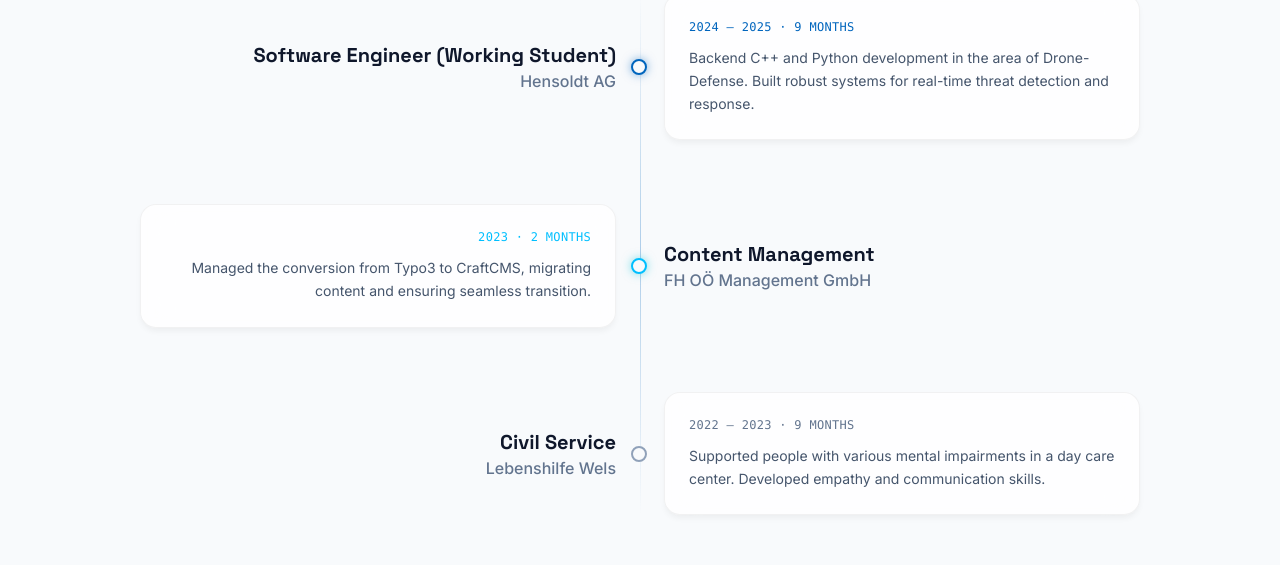
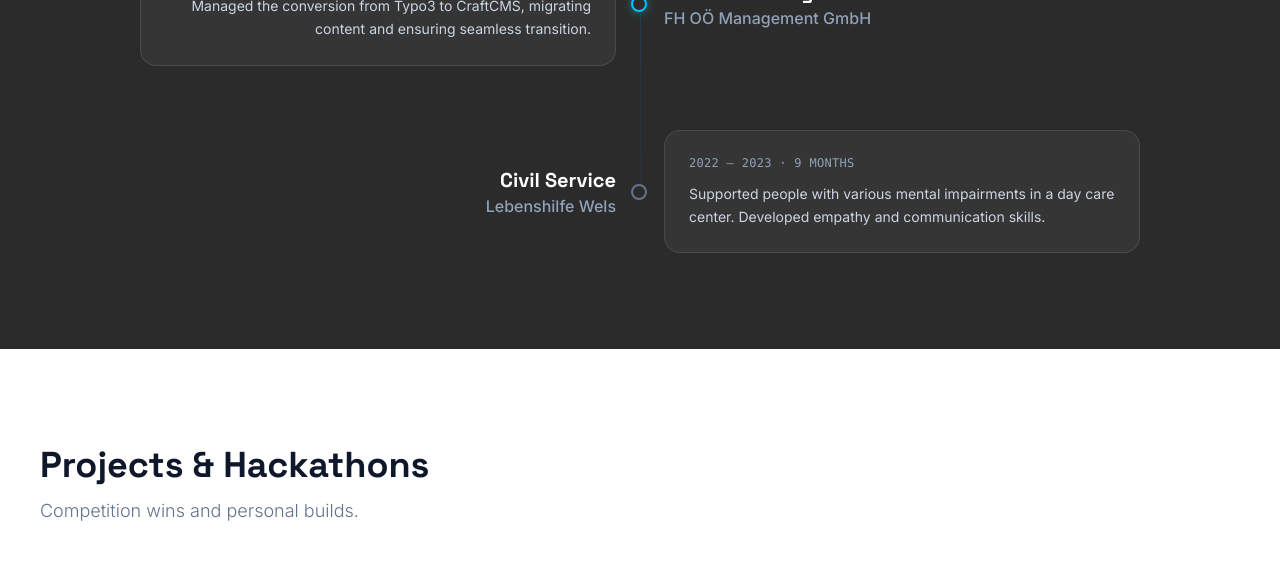
Before and after one commit to JakobZoebl/Portfolio, a React (Vite) app: page / in a window 1280 px wide. Shown: the part 3500-4065 px from the top of the page. Built offline with nearby package versions, Linux system fonts and the light colour scheme.

Commit message:
Feature: ~Parallax effect for grey sections and  floating header

```diff
--- a/src/App.jsx
+++ b/src/App.jsx
@@ -31,14 +31,29 @@ function App() {
   }, []);
 
   return (
-    <div className="relative min-h-screen flex flex-col">
+    <div className="relative min-h-screen flex flex-col z-0">
+      {/* Global Background Layer */}
+      <div className="absolute inset-0 pointer-events-none z-[-1] overflow-hidden">
+        {/* Angled background shape stretching down */}
+        <div className="background-angled-line"></div>
+
+        {/* Blue dot at the top right, slightly lower */}
+        <div className="background-blue-dot"></div>
+      </div>
+
       <Navbar navbarProgress={navbarProgress} />
       <Hero heroProgress={heroProgress} />
       <TechMarquee />
-      <About />
-      <Experience />
-      <Projects />
-      <Education />
+      {/* Parallax group 1: About sticks, Experience slides over */}
+      <div className="parallax-group">
+        <About />
+        <Experience />
+      </div>
+      {/* Parallax group 2: Projects sticks, Education slides over */}
+      <div className="parallax-group">
+        <Projects />
+        <Education />
+      </div>
       <Skills />
       <Contact />
       <Footer />
--- a/src/components/Experience.jsx
+++ b/src/components/Experience.jsx
@@ -1,24 +1,24 @@
 import React from 'react';
 
-const ExperienceItem = ({ role, company, period, duration, description, colorClass, dotColorClass, bgHoverClass }) => (
+const ExperienceItem = ({ role, company, period, duration, description, colorClass, dotColorClass }) => (
   <div className="reveal relative mb-16 md:grid md:grid-cols-2 md:gap-12 items-center group">
-    <div className={`absolute left-8 md:left-1/2 w-4 h-4 rounded-full border-2 ${dotColorClass} bg-slate-50 dark:bg-[#0a0a0a] -translate-x-[9px] md:-translate-x-[9px] z-10 transition-colors`}></div>
+    <div className={`absolute left-8 md:left-1/2 w-4 h-4 rounded-full border-2 ${dotColorClass} bg-[#2C2B2B] -translate-x-[9px] md:-translate-x-[9px] z-10 transition-colors`}></div>
 
     <div className="hidden md:block text-right">
-      <h3 className={`text-xl font-bold text-slate-900 dark:text-white group-hover:${colorClass} transition-colors font-display`}>{role}</h3>
-      <p className="text-slate-500 dark:text-slate-400 font-medium">{company}</p>
+      <h3 className={`text-xl font-bold text-white group-hover:${colorClass} transition-colors font-display`}>{role}</h3>
+      <p className="text-slate-400 font-medium">{company}</p>
     </div>
 
     <div className="ml-8 md:ml-0 md:col-start-2">
-      <div className={`glass-panel p-6 rounded-2xl hover:bg-white dark:hover:bg-slate-800/30 transition-colors border-slate-200 dark:border-slate-800/60`}>
+      <div className="p-6 rounded-2xl bg-white/5 hover:bg-white/10 transition-colors border border-white/10">
         <div className="md:hidden mb-2">
-          <h3 className="text-xl font-bold text-slate-900 dark:text-white">{role}</h3>
-          <p className="text-slate-500 dark:text-slate-400 font-medium">{company}</p>
+          <h3 className="text-xl font-bold text-white">{role}</h3>
+          <p className="text-slate-400 font-medium">{company}</p>
         </div>
         <span className={`text-xs font-mono mb-3 block tracking-wide ${colorClass}`}>
           {period} · {duration}
         </span>
-        <p className="text-slate-600 dark:text-slate-300 text-sm leading-relaxed">{description}</p>
+        <p className="text-slate-300 text-sm leading-relaxed">{description}</p>
       </div>
     </div>
   </div>
@@ -26,24 +26,24 @@ const ExperienceItem = ({ role, company, period, duration, description, colorCla
 
 const ExperienceItemRTL = ({ role, company, period, duration, description, colorClass, dotColorClass }) => (
   <div className="reveal relative mb-16 md:grid md:grid-cols-2 md:gap-12 items-center group">
-    <div className={`absolute left-8 md:left-1/2 w-4 h-4 rounded-full border-2 ${dotColorClass} bg-slate-50 dark:bg-[#0a0a0a] -translate-x-[9px] md:-translate-x-[9px] z-10 transition-colors`}></div>
+    <div className={`absolute left-8 md:left-1/2 w-4 h-4 rounded-full border-2 ${dotColorClass} bg-[#2C2B2B] -translate-x-[9px] md:-translate-x-[9px] z-10 transition-colors`}></div>
 
     <div className="ml-8 md:ml-0 md:text-right">
-      <div className="glass-panel p-6 rounded-2xl hover:bg-white dark:hover:bg-slate-800/30 transition-colors border-slate-200 dark:border-slate-800/60">
+      <div className="p-6 rounded-2xl bg-white/5 hover:bg-white/10 transition-colors border border-white/10">
         <div className="md:hidden mb-2">
-          <h3 className="text-xl font-bold text-slate-900 dark:text-white">{role}</h3>
-          <p className="text-slate-500 dark:text-slate-400 font-medium">{company}</p>
+          <h3 className="text-xl font-bold text-white">{role}</h3>
+          <p className="text-slate-400 font-medium">{company}</p>
         </div>
         <span className={`text-xs font-mono mb-3 block tracking-wide ${colorClass}`}>
           {period} · {duration}
         </span>
-        <p className="text-slate-600 dark:text-slate-300 text-sm leading-relaxed">{description}</p>
+        <p className="text-slate-300 text-sm leading-relaxed">{description}</p>
       </div>
     </div>
 
     <div className="hidden md:block">
-      <h3 className={`text-xl font-bold text-slate-900 dark:text-white group-hover:${colorClass} transition-colors font-display`}>{role}</h3>
-      <p className="text-slate-500 dark:text-slate-400 font-medium">{company}</p>
+      <h3 className={`text-xl font-bold text-white group-hover:${colorClass} transition-colors font-display`}>{role}</h3>
+      <p className="text-slate-400 font-medium">{company}</p>
     </div>
   </div>
 );
@@ -51,10 +51,10 @@ const ExperienceItemRTL = ({ role, company, period, duration, description, color
 
 const Experience = () => {
   return (
-    <section id="experience" className="py-24 px-6 bg-slate-50 dark:bg-[#0a0a0a] transition-colors">
+    <section id="experience" className="parallax-slide py-24 px-6 bg-[#2C2B2B] transition-colors">
       <div className="max-w-[1000px] mx-auto">
         <div className="text-center mb-16 reveal">
-          <h2 className="text-3xl md:text-4xl font-bold mb-4 font-display text-slate-900 dark:text-white">Experience</h2>
+          <h2 className="text-3xl md:text-4xl font-bold mb-4 font-display text-white">Experience</h2>
           <div className="w-20 h-1 bg-primary mx-auto rounded-full"></div>
         </div>
         <div className="relative pl-8 md:pl-0">
@@ -81,23 +81,23 @@ const Experience = () => {
           />
 
           <div className="reveal relative md:grid md:grid-cols-2 md:gap-12 items-center group">
-            <div className="absolute left-8 md:left-1/2 w-4 h-4 rounded-full border-2 border-slate-400 dark:border-slate-500 bg-slate-50 dark:bg-[#0a0a0a] -translate-x-[9px] md:-translate-x-[9px] z-10 group-hover:bg-slate-400 dark:group-hover:bg-slate-500 transition-colors"></div>
+            <div className="absolute left-8 md:left-1/2 w-4 h-4 rounded-full border-2 border-slate-500 bg-[#2C2B2B] -translate-x-[9px] md:-translate-x-[9px] z-10 group-hover:bg-slate-500 transition-colors"></div>
 
             <div className="hidden md:block text-right">
-              <h3 className="text-xl font-bold text-slate-900 dark:text-white group-hover:text-slate-600 dark:group-hover:text-slate-300 transition-colors font-display">Civil Service</h3>
-              <p className="text-slate-500 dark:text-slate-400 font-medium">Lebenshilfe Wels</p>
+              <h3 className="text-xl font-bold text-white group-hover:text-slate-300 transition-colors font-display">Civil Service</h3>
+              <p className="text-slate-400 font-medium">Lebenshilfe Wels</p>
             </div>
 
             <div className="ml-8 md:ml-0 md:col-start-2">
-              <div className="glass-panel p-6 rounded-2xl hover:bg-white dark:hover:bg-slate-800/30 transition-colors border-slate-200 dark:border-slate-800/60">
+              <div className="p-6 rounded-2xl bg-white/5 hover:bg-white/10 transition-colors border border-white/10">
                 <div className="md:hidden mb-2">
-                  <h3 className="text-xl font-bold text-slate-900 dark:text-white">Civil Service</h3>
-                  <p className="text-slate-500 dark:text-slate-400 font-medium">Lebenshilfe Wels</p>
+                  <h3 className="text-xl font-bold text-white">Civil Service</h3>
+                  <p className="text-slate-400 font-medium">Lebenshilfe Wels</p>
                 </div>
-                <span className="text-xs font-mono text-slate-500 mb-3 block tracking-wide">
+                <span className="text-xs font-mono text-slate-400 mb-3 block tracking-wide">
                   2022 – 2023 · 9 MONTHS
                 </span>
-                <p className="text-slate-600 dark:text-slate-300 text-sm leading-relaxed">Supported people with various mental impairments in a day care center. Developed empathy and communication skills.</p>
+                <p className="text-slate-300 text-sm leading-relaxed">Supported people with various mental impairments in a day care center. Developed empathy and communication skills.</p>
               </div>
             </div>
           </div>
--- a/src/components/Hero.jsx
+++ b/src/components/Hero.jsx
@@ -101,7 +101,7 @@ const Hero = ({ heroProgress = 0 }) => {
   };
 
   return (
-    <div className="hero-scroll-container relative" style={{ height: '300vh' }}>
+    <div className="hero-scroll-container relative" style={{ height: '250vh' }}>
       <section className="hero-sticky sticky top-0 h-screen flex items-center overflow-hidden">
 
         <div className="max-w-[1400px] mx-auto px-6 w-full relative z-20 flex flex-col items-start justify-center font-display pointer-events-none min-h-[80vh]">
--- a/src/components/Navbar.jsx
+++ b/src/components/Navbar.jsx
@@ -30,10 +30,10 @@ const Navbar = ({ navbarProgress = 1 }) => {
   return (
     <header
       id="navbar"
-      className="fixed top-0 left-0 right-0 z-50 transition-none glass-panel border-b-0"
+      className="fixed top-4 left-4 right-4 md:top-5 md:left-6 md:right-6 z-50 transition-none glass-panel rounded-2xl"
       style={navbarStyle}
     >
-      <div className="max-w-[1400px] mx-auto px-6 h-20 flex items-center justify-between">
+      <div className="max-w-[1400px] mx-auto px-6 h-14 flex items-center justify-between">
         <div className="flex items-center gap-3">
           <span className="text-xl font-bold font-display tracking-tight text-slate-400 dark:text-white">
             Jakob Zöbl
--- a/src/hooks/useScrollAnimation.js
+++ b/src/hooks/useScrollAnimation.js
@@ -17,9 +17,9 @@ export default function useScrollAnimation() {
     const navbarEnd = vh * 0.4;
     const navbarProgress = Math.min(1, Math.max(0, scrollY / navbarEnd));
 
-    // Phase 2: Hero text centers/shrinks from 40vh to 200vh of scrolling
+    // Phase 2: Hero text centers/shrinks from 40vh to 150vh of scrolling (75% of original)
     const heroStart = navbarEnd;
-    const heroEnd = vh * 2;
+    const heroEnd = vh * 1.5;
     const heroProgress = Math.min(
       1,
       Math.max(0, (scrollY - heroStart) / (heroEnd - heroStart))
--- a/src/index.css
+++ b/src/index.css
@@ -104,6 +104,27 @@
 }
 
 @layer utilities {
+  .parallax-group {
+    position: relative;
+  }
+
+  .parallax-sticky {
+    position: sticky;
+    top: 0;
+    z-index: 1;
+  }
+
+  .parallax-sticky-bottom {
+    position: sticky;
+    bottom: 0;
+    z-index: 1;
+  }
+
+  .parallax-slide {
+    position: relative;
+    z-index: 2;
+  }
+
   .glass-panel {
     background: rgba(255, 255, 255, 0.8);
     backdrop-filter: blur(16px);
@@ -205,4 +226,55 @@
   .reveal-delay-4 {
     transition-delay: 0.4s;
   }
+
+  .background-blue-dot {
+    position: absolute;
+    top: 20px; /* Adjust this value to move it up or down */
+    left: 85%; /* Adjust this value to move it left or right */
+    transform: translateX(-50%);
+    width: 100px;
+    height: 100px;
+    background-color: #0775b8;
+    border-radius: 30%;
+    filter: blur(10px);
+  }
+
+  @media (min-width: 768px) {
+    .background-blue-dot {
+      width: 600px;
+      height: 600px;
+      filter: blur(150px);
+    }
+  }
+
+  .background-angled-line {
+    position: absolute;
+    top: -10%; /* Starts above viewport */
+    left: 20%; /* X offset */
+    width: 200px;
+    height: 150vh; /* Stretches 1.5 viewport heights down */
+    background-color: #000000; /* Black in light mode */
+    border-radius: 100px; /* Soft pill shape */
+    transform: rotate(35deg); /* Angle */
+    filter: blur(90px);
+    opacity: 0.15;
+    transition:
+      background-color 0.3s ease,
+      opacity 0.3s ease;
+    z-index: -1;
+  }
+
+  @media (min-width: 768px) {
+    .background-angled-line {
+      width: 350px;
+      height: 200vh;
+      filter: blur(140px);
+      left: 30%;
+    }
+  }
+
+  .dark .background-angled-line {
+    background-color: #ffffff; /* White in dark mode */
+    opacity: 0.08; /* Slightly less opaque for white glow */
+  }
 }
```
Also changed, not shown: src/components/About.jsx (+11 -3 lines), src/components/Education.jsx (+6 -6 lines), src/components/Projects.jsx (+10 -1 lines), src/hooks/useStickyBottom.js (added, +33 -0 lines).
